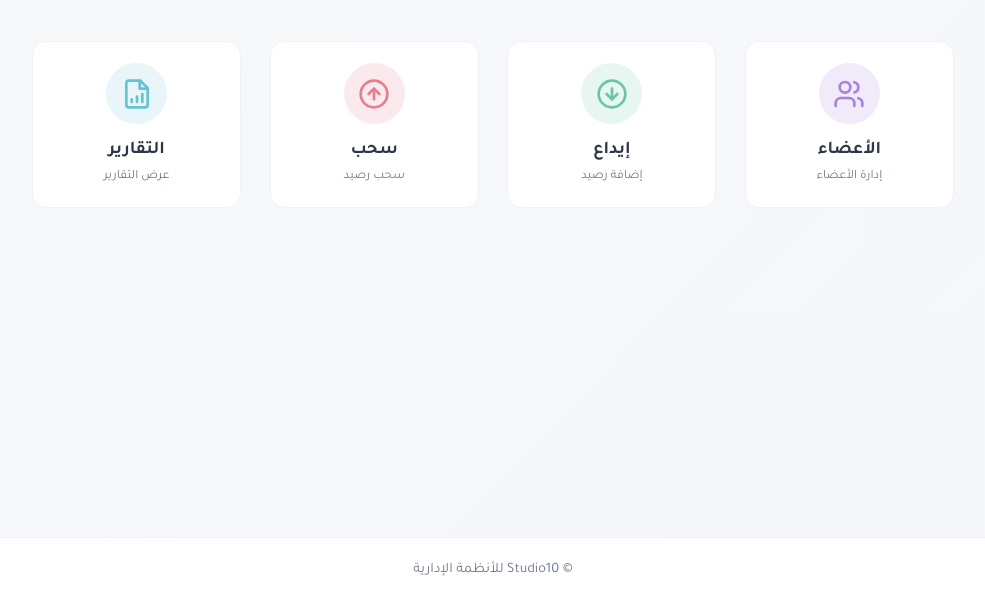
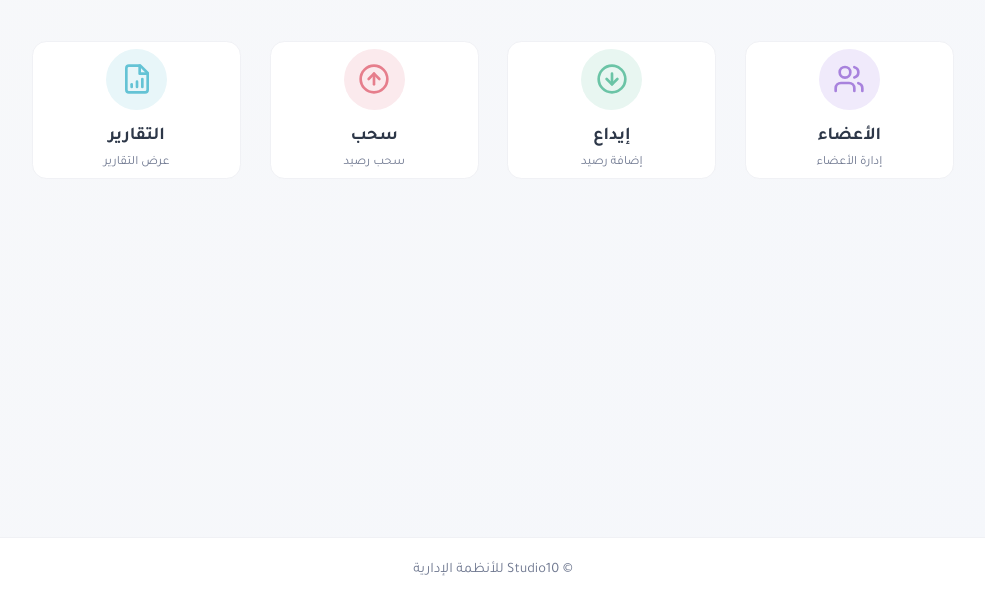
Before and after one commit to imoh11/sandooq, a plain HTML site: page index.html in a window 1280 px wide. Shown: the part 197-800 px from the top of the page, without its empty margins (147-1132 px from the left). Drawn offline with nearby package versions, Linux system fonts and the light colour scheme.

Commit message:
Update index.html

```diff
--- a/index.html
+++ b/index.html
@@ -91,7 +91,7 @@
                 <div class="grid **grid-cols-2** lg:grid-cols-4 gap-6 md:gap-8">
 
                    <a href="members.html">
-                        <div class="menu-card secondary rounded-2xl p-6 flex flex-col items-center justify-center text-center rounded-xl-radius">
+                        <div class="menu-card secondary rounded-2xl p-2 flex flex-col items-center justify-center text-center rounded-xl-radius">
                             <div class="icon-wrapper mb-4 p-4 rounded-full bg-secondary-light rounded-pill-radius">
                                 <svg width="32" height="32" viewBox="0 0 24 24" fill="none" stroke="currentColor" stroke-width="2" stroke-linecap="round" stroke-linejoin="round" class="text-secondary-color">
                                     <path d="M16 21v-2a4 4 0 0 0-4-4H6a4 4 0 0 0-4 4v2"></path><circle cx="9" cy="7" r="4"></circle><path d="M22 21v-2a4 4 0 0 0-3-3.87"></path><path d="M16 3.13a4 4 0 0 1 0 7.75"></path>
@@ -103,7 +103,7 @@
                     </a>
 
                     <a href="deposit.html" class="block">
-                        <div class="menu-card success rounded-2xl p-6 flex flex-col items-center justify-center text-center rounded-xl-radius">
+                        <div class="menu-card success rounded-2xl p-2 flex flex-col items-center justify-center text-center rounded-xl-radius">
                             <div class="icon-wrapper mb-4 p-4 rounded-full bg-success-light rounded-pill-radius">
                                 <svg width="32" height="32" viewBox="0 0 24 24" fill="none" stroke="currentColor" stroke-width="2" stroke-linecap="round" stroke-linejoin="round" class="text-success-color">
                                     <circle cx="12" cy="12" r="10"></circle><path d="M12 8v8"></path><path d="m8 12 4 4 4-4"></path>
@@ -116,7 +116,7 @@
 
                     <!-- تم تغيير لون بطاقة السحب إلى الأحمر (danger) -->
                     <a href="withdrawal.html" class="block">
-                        <div class="menu-card danger rounded-2xl p-6 flex flex-col items-center justify-center text-center rounded-xl-radius">
+                        <div class="menu-card danger rounded-2xl p-2 flex flex-col items-center justify-center text-center rounded-xl-radius">
                             <div class="icon-wrapper mb-4 p-4 rounded-full bg-danger-light rounded-pill-radius">
                                 <svg width="32" height="32" viewBox="0 0 24 24" fill="none" stroke="currentColor" stroke-width="2" stroke-linecap="round" stroke-linejoin="round" class="text-danger">
                                     <circle cx="12" cy="12" r="10"></circle><path d="m16 12-4-4-4 4"></path><path d="M12 16V8"></path>
@@ -128,7 +128,7 @@
                     </a>
 
                     <a href="reports.html" class="block">
-                        <div class="menu-card info rounded-2xl p-6 flex flex-col items-center justify-center text-center rounded-xl-radius">
+                        <div class="menu-card info rounded-2xl p-2 flex flex-col items-center justify-center text-center rounded-xl-radius">
                             <div class="icon-wrapper mb-4 p-4 rounded-full bg-info-light rounded-pill-radius">
                                 <svg width="32" height="32" viewBox="0 0 24 24" fill="none" stroke="currentColor" stroke-width="2" stroke-linecap="round" stroke-linejoin="round" class="text-info-color">
                                     <path d="M14.5 2H6a2 2 0 0 0-2 2v16a2 2 0 0 0 2 2h12a2 2 0 0 0 2-2V7.5L14.5 2z"></path><polyline points="14 2 14 8 20 8"></polyline><path d="M12 18v-4"></path><path d="M8 18v-2"></path><path d="M16 18v-6"></path>
```
